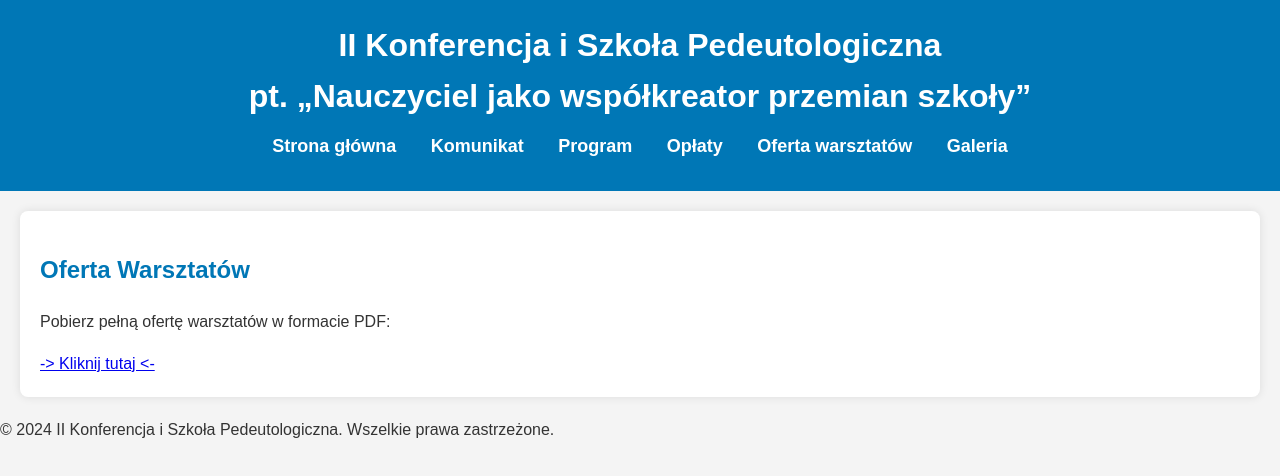
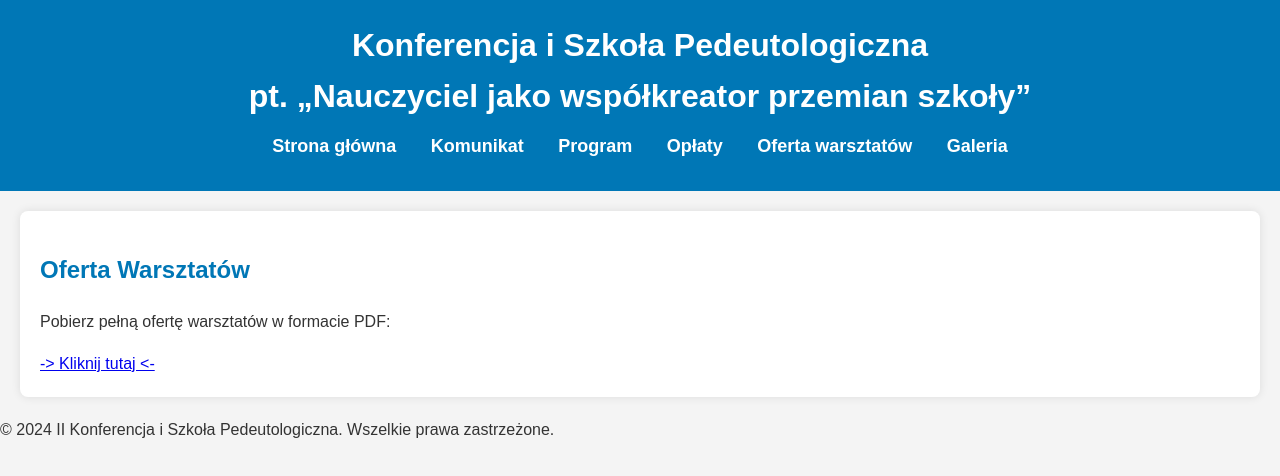
Before and after one commit to slowniczek/pedeutologia, a plain HTML site: page oferta_warsztatow.html in a window 1280 px wide. Drawn offline with Linux system fonts and the light colour scheme.

Commit message:
Update oferta_warsztatow.html

```diff
--- a/oferta_warsztatow.html
+++ b/oferta_warsztatow.html
@@ -11,7 +11,7 @@
 
     <header>
         <div class="container">
-            <h1>II Konferencja i Szkoła Pedeutologiczna <br> pt. „Nauczyciel jako współkreator przemian szkoły”</h1>
+            <h1>Konferencja i Szkoła Pedeutologiczna <br> pt. „Nauczyciel jako współkreator przemian szkoły”</h1>
             <nav>
                 <ul>
                     <li><a href="index.html">Strona główna</a></li>
```
